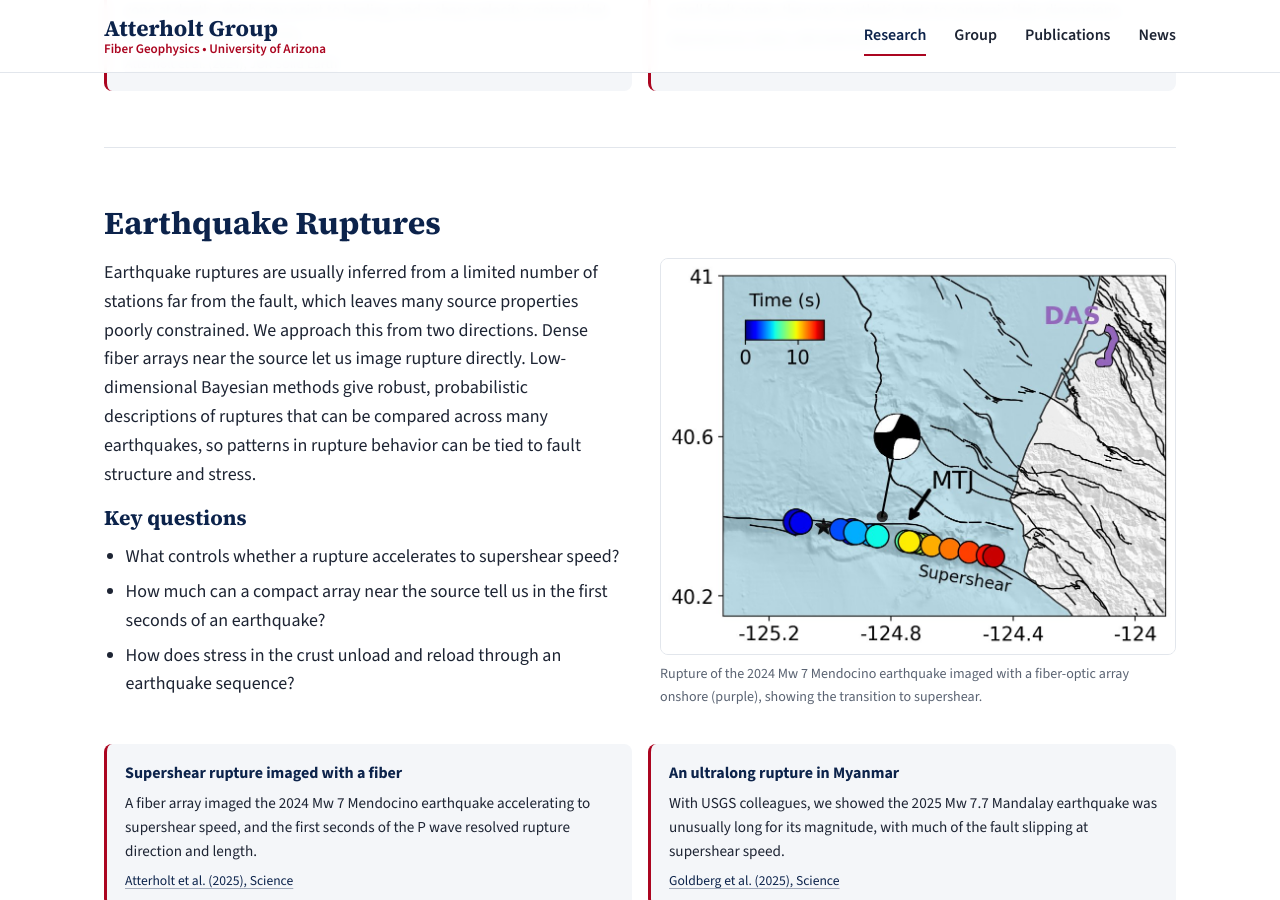
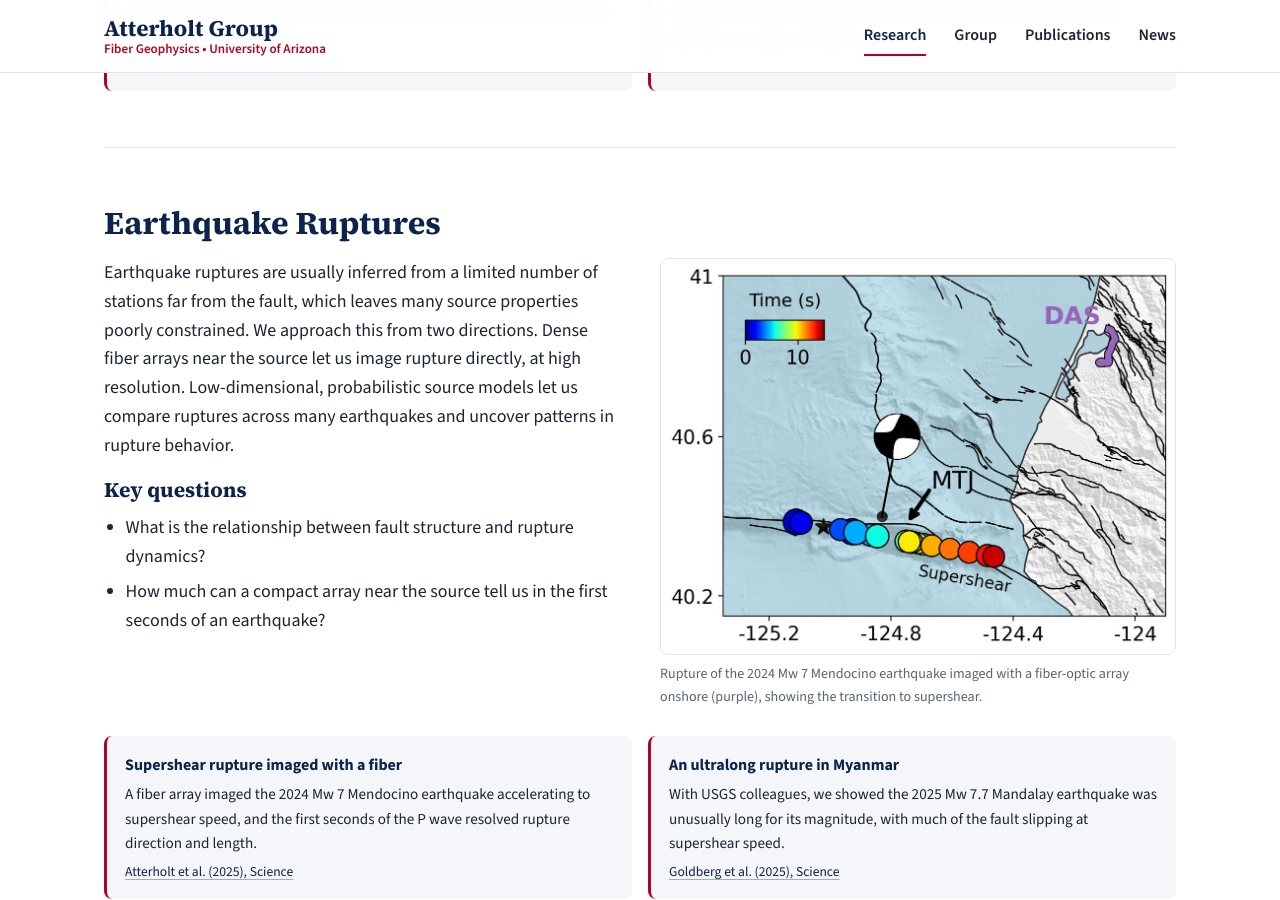
Before and after one commit to atterholt/atterholt.github.io, a Jekyll site: the page built from research.html, in a window 1280 px wide and 900 px high, scrolled down 1172 px. Built offline with Jekyll 4.4.1, drawn with Linux system fonts in a browser that asks for light colours.

Commit message:
Update Earthquake Ruptures intro and key questions
Co-Authored-By: Claude Opus 5.5 <noreply@anthropic.com>
Claude-Session: https://claude.ai/code/session_01KCPxryDmiUe5yxEw3DA242

```diff
--- a/_data/themes.yml
+++ b/_data/themes.yml
@@ -59,13 +59,12 @@
   intro: >-
     Earthquake ruptures are usually inferred from a limited number of stations far from the fault,
     which leaves many source properties poorly constrained. We approach this from two directions.
-    Dense fiber arrays near the source let us image rupture directly. Low-dimensional Bayesian
-    methods give robust, probabilistic descriptions of ruptures that can be compared across many
-    earthquakes, so patterns in rupture behavior can be tied to fault structure and stress.
+    Dense fiber arrays near the source let us image rupture directly, at high resolution.
+    Low-dimensional, probabilistic source models let us compare ruptures across many earthquakes
+    and uncover patterns in rupture behavior.
   questions:
-    - What controls whether a rupture accelerates to supershear speed?
+    - What is the relationship between fault structure and rupture dynamics?
     - How much can a compact array near the source tell us in the first seconds of an earthquake?
-    - How does stress in the crust unload and reload through an earthquake sequence?
   highlights:
     - title: Supershear rupture imaged with a fiber
       text: >-
```
